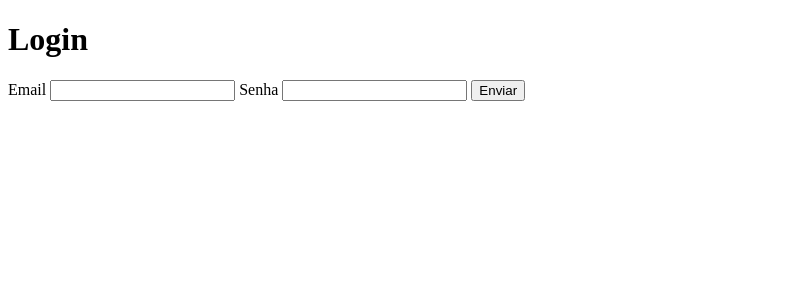
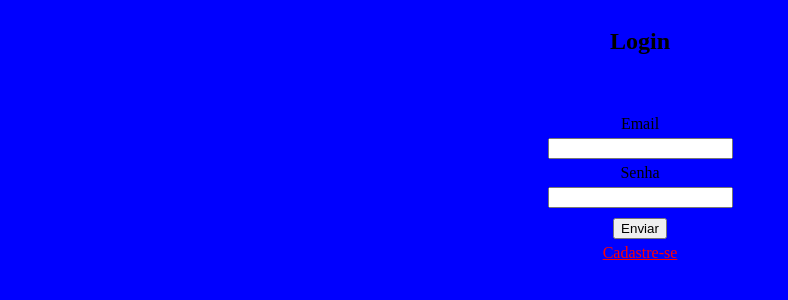
Before and after one commit to Obedera/banco-flask-mongodb, a Flask app: page / in a window 1280 px wide. Shown: the top 300 px of the page, without its empty margins (0-788 px from the left). Run offline with Flask 2, Linux system fonts and the light colour scheme.

Commit message:
paginas estaticas

```diff
--- a/run.py
+++ b/run.py
@@ -16,5 +16,10 @@ def index():
 
     return render_template('index.html')
 
+
+@app.route('/cadastro',methods = ['POST','GET'])
+def cadastrar():
+    return render_template('cadastro.html')
+
 if __name__ == '__main__':
     app.run(debug=True)
--- /dev/null
+++ b/static/css/style.css
@@ -0,0 +1,21 @@
+body{
+    background-color: blue;
+}
+section{
+    align-items: center;
+    display: flex;
+    flex-direction: column;
+    justify-content: center;
+}
+section form{
+    align-items: center;
+    display: flex;
+    flex-direction: column;
+    justify-content: center;
+}
+section form input{
+    margin: 5px;
+}
+a{
+    color: red;
+}
--- a/templates/index.html
+++ b/templates/index.html
@@ -1,20 +1,16 @@
-<!DOCTYPE html>
-<html lang="en">
-<head>
-    <meta charset="UTF-8">
-    <meta name="viewport" content="width=device-width, initial-scale=1.0">
-    <meta http-equiv="X-UA-Compatible" content="ie=edge">
-    <title>Document</title>
-</head>
-<body>
+{%extends 'shared/layout.html'%}
+
+{%block conteudo%}
+    <section>
         <h1>Login</h1>
         <h2>{{msg}}</h2>
         <form action="/" method="POST">
             <label>Email</label>
-        <input type="text" name="email" required>
+            <input type="email" name="email" required>
             <label>Senha</label>
-        <input type="text" name="senha" required>
+            <input type="password" name="senha" required>
             <input type="submit" value="Enviar">
+            <a href="/cadastro">Cadastre-se</a>
         </form>
-</body>
-</html>
+    </section>
+{%endblock%}
--- /dev/null
+++ b/templates/shared/layout.html
@@ -0,0 +1,15 @@
+<!DOCTYPE html>
+<html lang="en">
+<head>
+    <meta charset="UTF-8">
+    <meta name="viewport" content="width=device-width, initial-scale=1.0">
+    <meta http-equiv="X-UA-Compatible" content="ie=edge">
+    <link rel="stylesheet" href="{{ url_for('static', filename='css/style.css') }}">
+    <title>Document</title>
+</head>
+<body>
+    {%block conteudo%}
+
+    {%endblock%}
+</body>
+</html>
```
Also changed, not shown: templates/cadastro.html (added, +18 -0 lines), templates/user.html (+7 -13 lines). Lines whose indentation alone changed are shown as unchanged.
